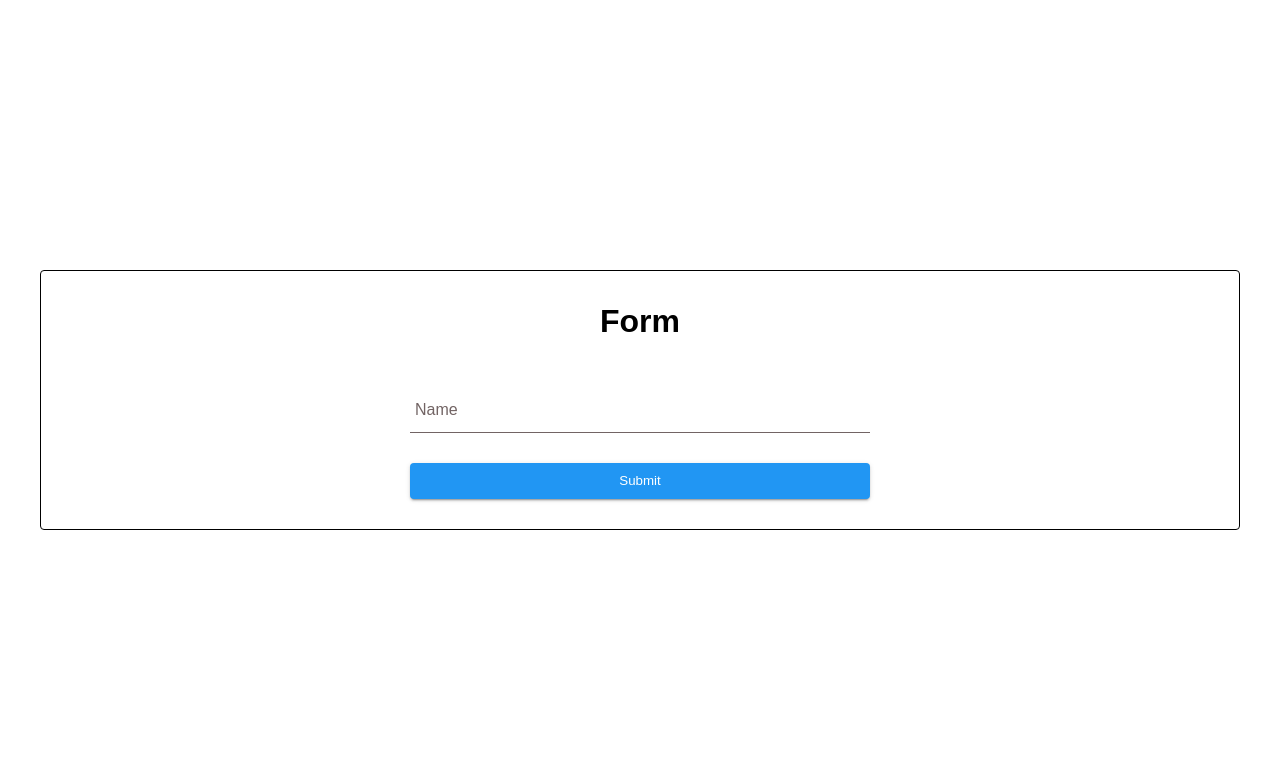
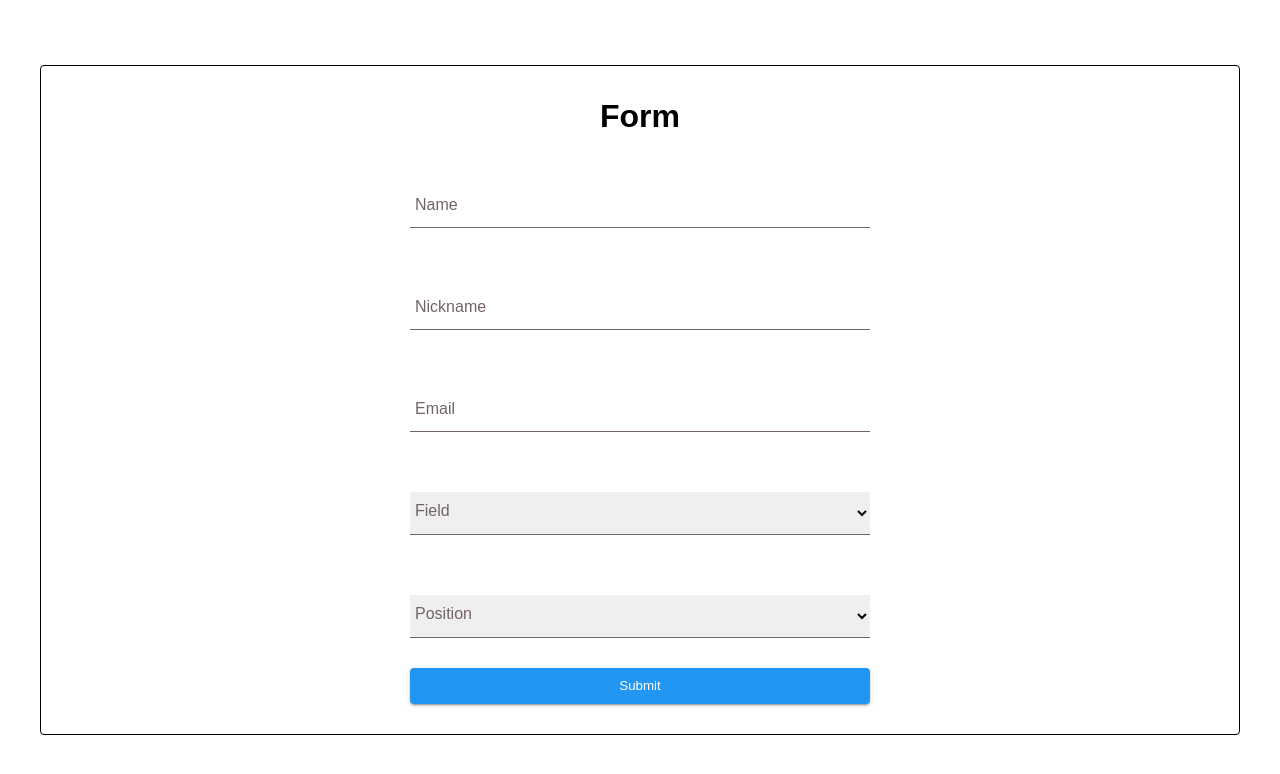
Before and after one commit to TheOpti/interview-task, a React (Create React App) app: page / in a window 1280 px wide. Shown: the top 774 px of the page. Built offline with nearby package versions, Linux system fonts and the light colour scheme.

Commit message:
Add Select component with styling

```diff
--- a/src/components/Button/index.js
+++ b/src/components/Button/index.js
@@ -6,6 +6,7 @@ const Button = ({ label, onClickHandler }) => {
     <button
       onClick={onClickHandler}
       className="button"
+      type="button"
     >
       { label }
     </button>
--- a/src/components/Form/index.js
+++ b/src/components/Form/index.js
@@ -1,7 +1,10 @@
 import React, { PureComponent } from 'react';
 import Button from '../Button';
 import Input from '../Input';
+import Select from '../Select';
 import'./styles.css';
+
+
 
 class Form extends PureComponent {
   submitForm = () => {
@@ -17,12 +20,26 @@ class Form extends PureComponent {
         <Input
           label="Name"
         />
+        <Input
+          label="Nickname"
+        />
+        <Input
+          label="Email"
+        />
+        <Select
+          label="Field"
+          values={[]}
+        />
+        <Select
+          label="Position"
+          values={[]}
+        />
         <Button
           label="Submit"
           onClickHandler={this.submitForm}
         />
       </div>
-    )
+    );
   }
 }
 
--- a/src/components/Input/index.js
+++ b/src/components/Input/index.js
@@ -17,7 +17,7 @@ const Input = ({ label }) => {
         { label }
       </label>
     </div>
-  )
+  );
 }
 
 export default Input;
--- /dev/null
+++ b/src/components/Select/index.js
@@ -0,0 +1,23 @@
+import React from 'react';
+import './styles.css';
+
+const Select = ({ label, values }) => {
+  return (
+    <div className="select">
+      <select className="select__select" required>
+        <option value="" disabled selected />
+        { values.map((value) => (
+          <option value={value.value} key={value.value}>
+            { value.label }
+          </option>
+        ))}
+      </select>
+      <span className="select__hightlight-bar" />
+      <label className="select__label">
+        { label }
+      </label>
+    </div>
+  );
+}
+
+export default Select;
--- /dev/null
+++ b/src/components/Select/styles.css
@@ -0,0 +1,63 @@
+.select {
+  position: relative;
+  margin: 30px 0;
+  width: var(--max-form-elem-width);
+  color: var(--main-dark-gray-color);
+}
+
+.select__select {
+  position: relative;
+  width: 100%;
+	font-family: inherit;
+	padding: 10px 10px 10px 0;
+	font-size: 18px;
+	border-radius: 0;
+	border: none;
+	border-bottom: 1px solid var(--main-dark-gray-color);
+}
+
+.__select-option {
+  height: 34px;
+}
+
+.select__select:focus {
+  outline: none;
+  border-bottom: 1px solid rgba(0,0,0, 0);
+}
+
+.select__select:focus ~ .select__label,
+.select__select:valid ~ .select__label {
+  top: -14px;
+  font-size: 12px;
+  color: var(--main-blue-color);
+}
+
+.select__select:focus ~ .select__hightlight-bar:before {
+  width: 100%;
+}
+
+.select__hightlight-bar {
+  position: relative;
+  display: block;
+}
+
+.select__hightlight-bar:before {
+  content: '';
+  height: 2px;
+  width: 0;
+  bottom: 0px;
+  position: absolute;
+  background: var(--main-blue-color);
+  transition: 0.3s ease all;
+  left: 0%;
+}
+
+.select__label {
+  font-size: 16px;
+  font-weight: normal;
+  position: absolute;
+  pointer-events: none;
+  left: 5px;
+  top: 10px;
+  transition: 0.3s ease all;
+}
```
Also changed, not shown: src/components/Form/form-data.js (added, +49 -0 lines).
